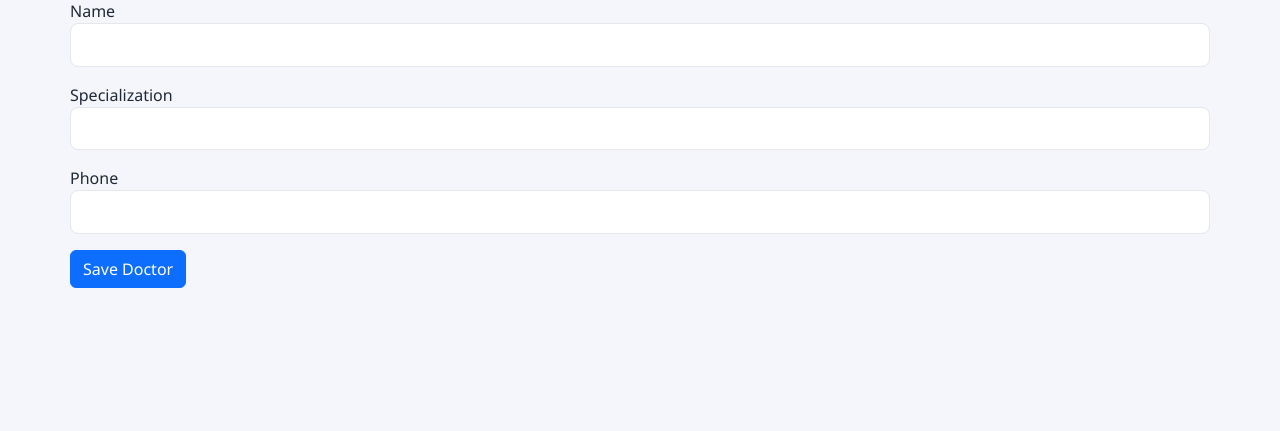
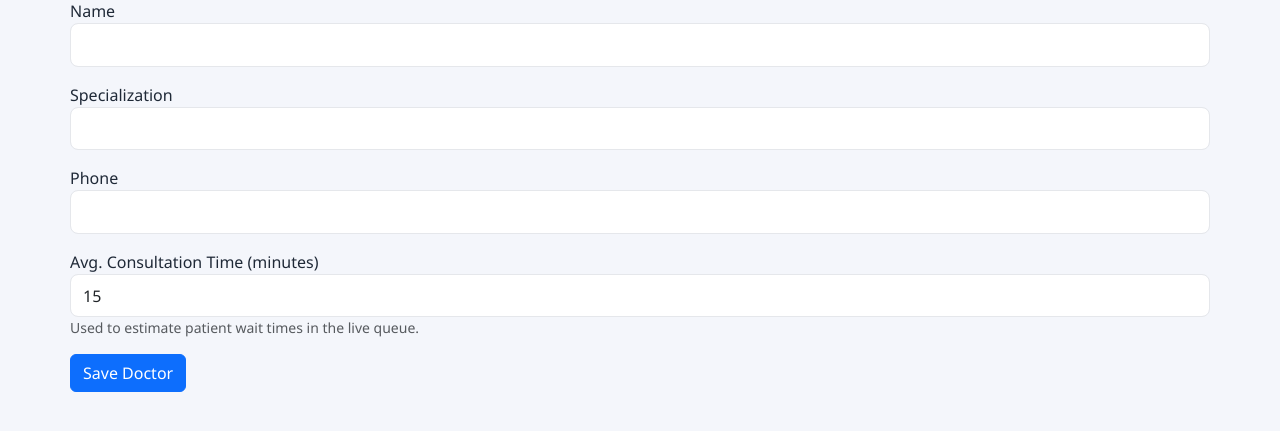
Before and after one commit to BurukalaManiReethika/hospital-management-system, a Flask app: page /doctors/add in a window 1280 px wide. Shown: the part 141-572 px from the top of the page. Run offline with Flask 3, Linux system fonts and the light colour scheme.

Commit message:
Update add_doctor.html

```diff
--- a/templates/add_doctor.html
+++ b/templates/add_doctor.html
@@ -41,6 +41,21 @@ class="form-control">
 
 </div>
 
+<div class="mb-3">
+
+<label>Avg. Consultation Time (minutes)</label>
+
+<input
+type="number"
+name="avg_consult_minutes"
+class="form-control"
+value="15"
+min="1">
+
+<small class="text-muted">Used to estimate patient wait times in the live queue.</small>
+
+</div>
+
 <button class="btn btn-primary">
 
 Save Doctor
```
